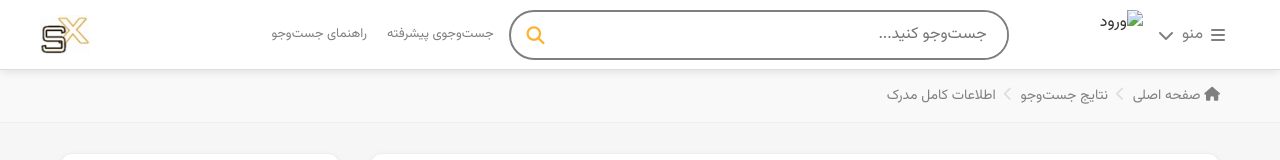
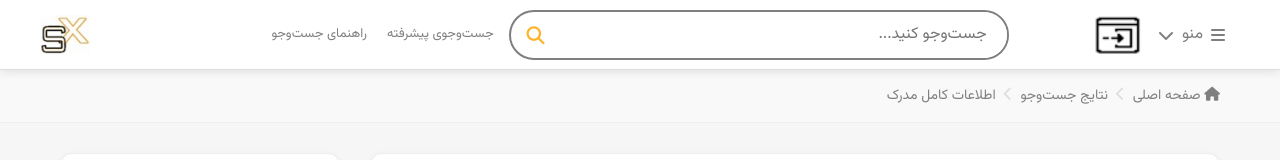
Before and after one commit to SciExplore-2025/samples, a plain HTML site: page case1-no-access.html in a window 1280 px wide. Shown: the top 160 px of the page. Drawn offline with Linux system fonts and the light colour scheme.

Commit message:
Update case1-no-access.html

```diff
--- a/case1-no-access.html
+++ b/case1-no-access.html
@@ -652,7 +652,7 @@
 
             <!-- لوگوی ورود -->
             <div class="logo">
-                <img src="loging icon.png" alt="ورود">
+                <img src="loging icom.png" alt="ورود">
             </div>
         </div>
 
@@ -1092,4 +1092,5 @@
         });
     </script>
 </body>
+
 </html>
```
